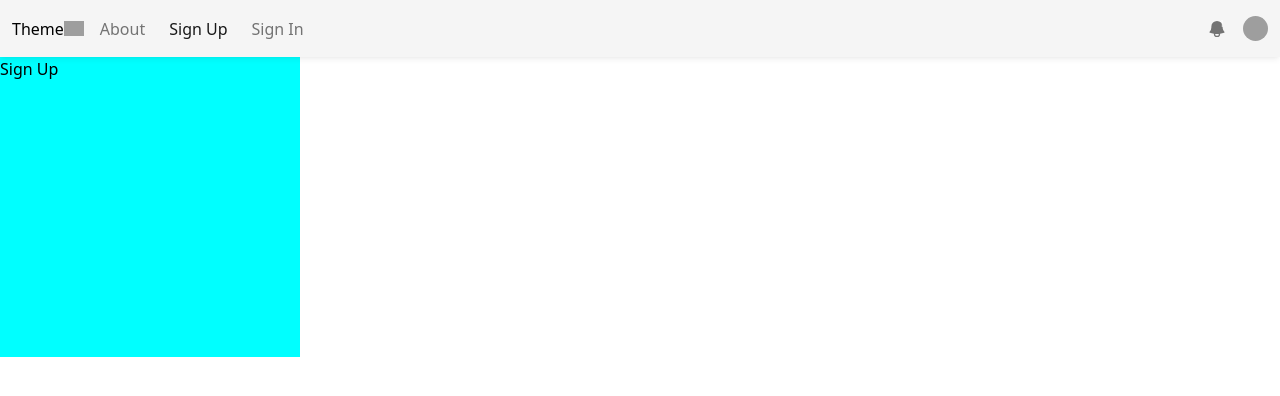
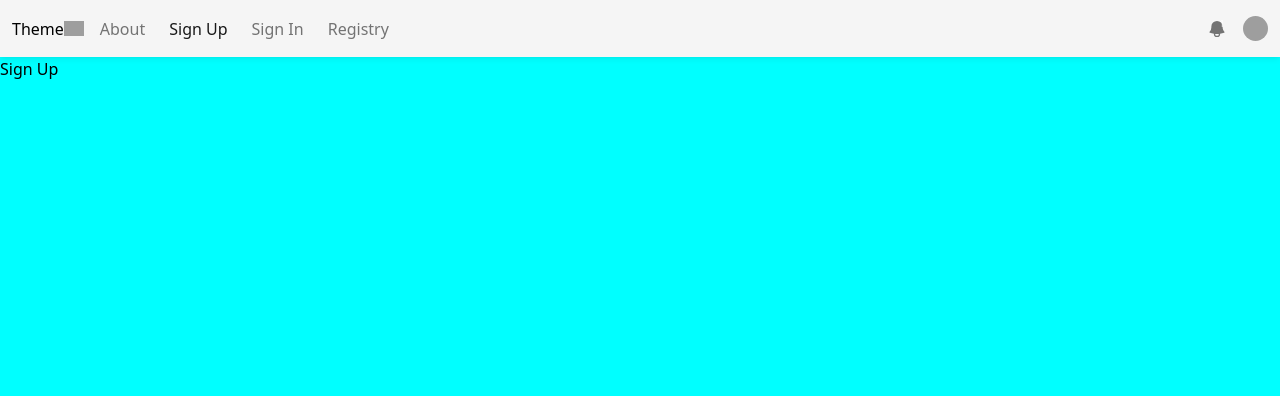
Before and after one commit to TravisH-bot/NAB, a React (Create React App) app: page /signup in a window 1280 px wide. Shown: the top 396 px of the page. Built offline with nearby package versions, Linux system fonts and the light colour scheme; grey boxes are pictures that could not be loaded; what tw-elements would draw is missing.

Commit message:
base div dimensions for pages is set

```diff
--- a/src/App.js
+++ b/src/App.js
@@ -7,8 +7,10 @@ import NavBar from "./components/nav/Nav.component";
 import Landing from "./pages/landing/Landing.page";
 import About from "./pages/about/About.page";
 import Profile from "./pages/profile/Profile.page";
+import PartyRegistry from "./pages/registry/Registry.page";
 import SignUp from "./pages/signup/Signup.page";
 import SignIn from "./pages/signin/Signin.page";
+import Registry from "./pages/registry/Registry.page";
 
 const App = () => {
   return (
@@ -21,6 +23,7 @@ const App = () => {
         <Route path="/signup" element={<SignUp />} />
         <Route path="/signin" element={<SignIn />} />
         <Route path="/profile" element={<Profile />} />
+        <Route path="/registry" element={<PartyRegistry />} />
       </Routes>
     </>
   );
--- a/src/components/nav/Nav.component.js
+++ b/src/components/nav/Nav.component.js
@@ -82,7 +82,7 @@ const NavBar = () => {
               data-te-navbar-nav-ref
             >
               <li className="mb-4 lg:mb-0 lg:pr-2" data-te-nav-item-ref>
-                {/* <!-- Dashboard link --> */}
+                {/* <!-- About link --> */}
                 <NavLink
                   to="/about"
                   className="text-neutral-500 hover:text-neutral-700 focus:text-neutral-700 disabled:text-black/30 dark:text-neutral-200 dark:hover:text-neutral-300 dark:focus:text-neutral-300 lg:px-2 [&.active]:text-black/90 dark:[&.active]:text-zinc-400"
@@ -91,7 +91,7 @@ const NavBar = () => {
                   About
                 </NavLink>
               </li>
-              {/* <!-- Team link --> */}
+              {/* <!-- Sign Up link --> */}
               <li className="mb-4 lg:mb-0 lg:pr-2" data-te-nav-item-ref>
                 <NavLink
                   to="/signup"
@@ -101,7 +101,7 @@ const NavBar = () => {
                   Sign Up
                 </NavLink>
               </li>
-              {/* <!-- Projects link --> */}
+              {/* <!-- Sign In link --> */}
               <li className="mb-4 lg:mb-0 lg:pr-2" data-te-nav-item-ref>
                 <NavLink
                   to="/signin"
@@ -109,6 +109,16 @@ const NavBar = () => {
                   data-te-nav-link-ref
                 >
                   Sign In
+                </NavLink>
+              </li>
+              {/* <!-- Registry link --> */}
+              <li className="mb-4 lg:mb-0 lg:pr-2" data-te-nav-item-ref>
+                <NavLink
+                  to="/registry"
+                  className="text-neutral-500 hover:text-neutral-700 focus:text-neutral-700 disabled:text-black/30 dark:text-neutral-200 dark:hover:text-neutral-300 dark:focus:text-neutral-300 lg:px-2 [&.active]:text-black/90 dark:[&.active]:text-neutral-400"
+                  data-te-nav-link-ref
+                >
+                  Registry
                 </NavLink>
               </li>
             </ul>
--- a/src/pages/about/About.styles.css
+++ b/src/pages/about/About.styles.css
@@ -1,6 +1,5 @@
 .test3 {
-  height: 300px;
-  width: 300px;
-
+  height: 100vh;
+  width: 100vw;
   color: aliceblue;
 }
--- a/src/pages/profile/Profile.styles.css
+++ b/src/pages/profile/Profile.styles.css
@@ -1,6 +1,6 @@
 .test4 {
-  height: 300px;
-  width: 300px;
+  height: 100vh;
+  width: 100vw;
   background-color: red;
   color: aliceblue;
 }
--- /dev/null
+++ b/src/pages/registry/Registry.page.js
@@ -0,0 +1,8 @@
+import React from "react";
+import "./Registry.styles.css";
+
+const PartyRegistry = () => {
+  return <div className="test5">Registry</div>;
+};
+
+export default PartyRegistry;
--- /dev/null
+++ b/src/pages/registry/Registry.styles.css
@@ -0,0 +1,5 @@
+.test5 {
+  height: 100vh;
+  width: 100vw;
+  background-color: seagreen;
+}
--- a/src/pages/signin/Signin.styles.css
+++ b/src/pages/signin/Signin.styles.css
@@ -1,5 +1,5 @@
 .test2 {
-  height: 300px;
-  width: 300px;
+  height: 100vh;
+  width: 100vw;
   background-color: brown;
 }
--- a/src/pages/signup/Signup.styles.css
+++ b/src/pages/signup/Signup.styles.css
@@ -1,5 +1,5 @@
 .test {
-  height: 300px;
-  width: 300px;
+  height: 100vh;
+  width: 100vw;
   background-color: aqua;
 }
```
